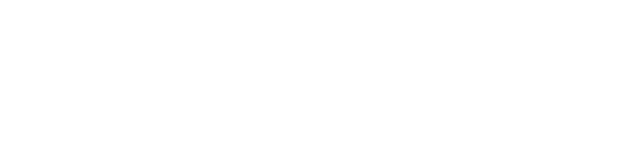
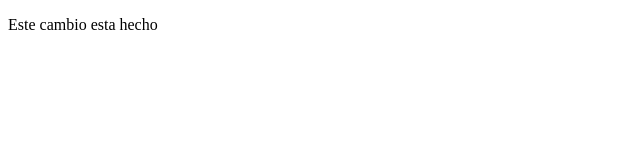
Before and after one commit to Felipecruz1997/Proyecto1, a plain HTML site: page index.html in a window 1280 px wide. Shown: the whole page, without its empty margins (0-640 px from the left). Drawn offline with Linux system fonts and the light colour scheme.

Commit message:
Este archivo ya fue modificado correctamente

```diff
--- a/index.html
+++ b/index.html
@@ -7,6 +7,6 @@
     <title>Document</title>
 </head>
 <body>
-
+	<p>Este cambio esta hecho</p>
 </body>
 </html>
```
